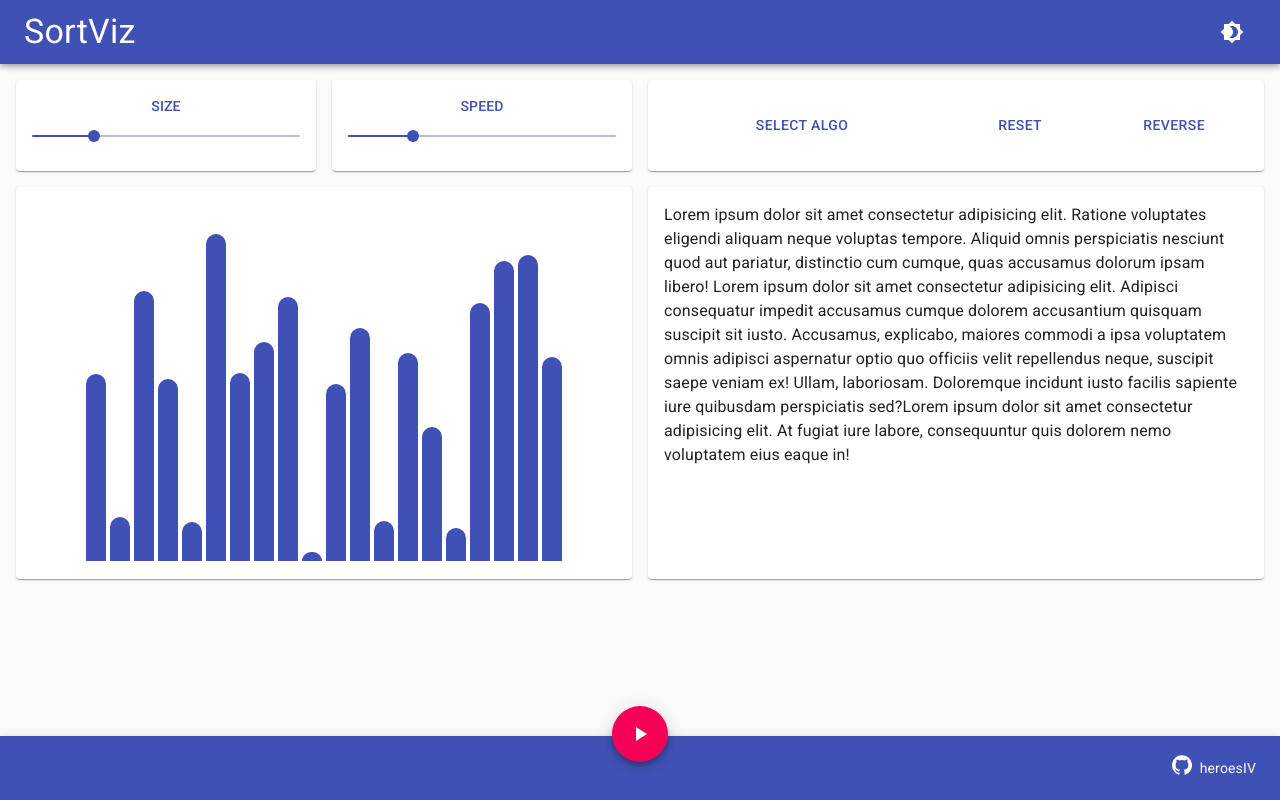
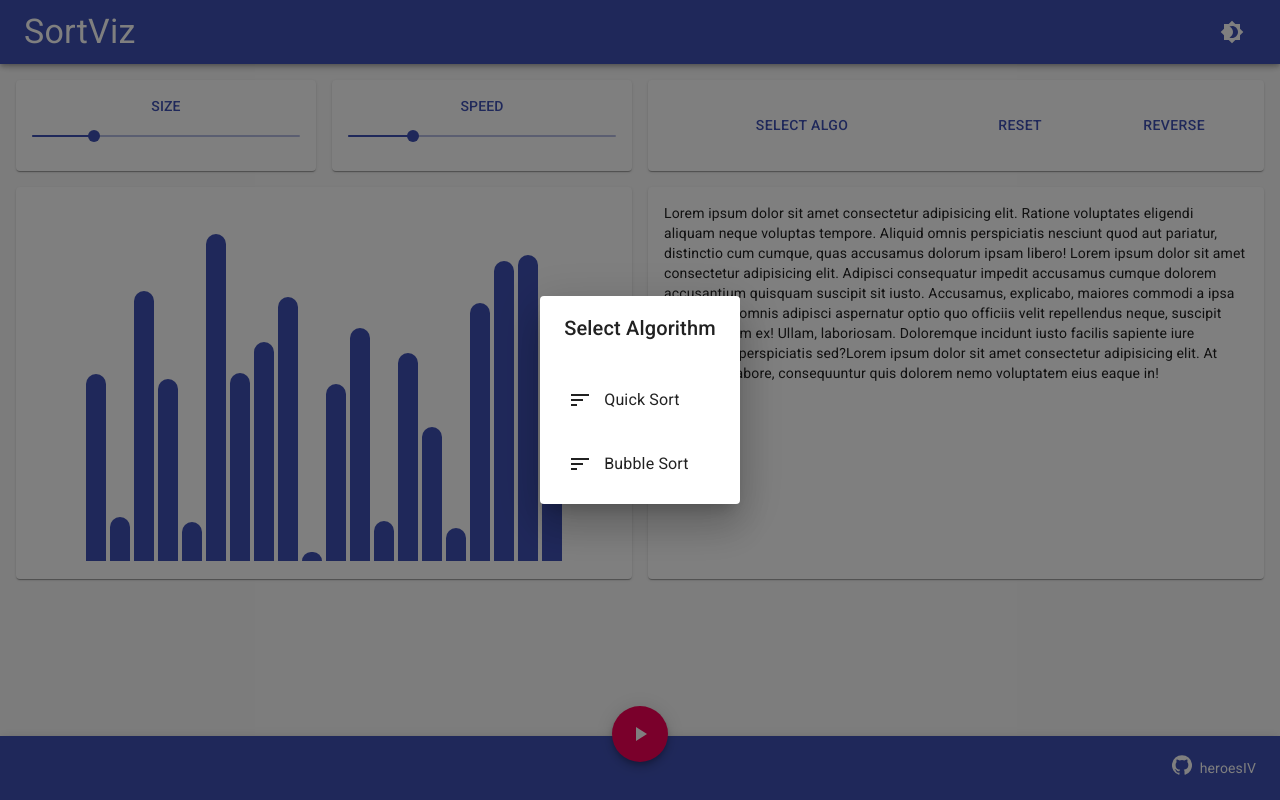
Before and after one commit to heroesIV/SortViz, a React (Create React App) app: page / in a window 1280 px wide. Both pictures are taken after a click on the button 640 px from the left and 734 px from the top of the page. Built offline with nearby package versions, Linux system fonts and the light colour scheme.

Commit message:
algo selection dialog

```diff
--- a/package.json
+++ b/package.json
@@ -5,6 +5,7 @@
   "dependencies": {
     "@material-ui/core": "^4.11.0",
     "@material-ui/icons": "^4.9.1",
+    "@material-ui/lab": "^4.0.0-alpha.56",
     "@material-ui/styles": "^4.10.0",
     "@testing-library/jest-dom": "^4.2.4",
     "@testing-library/react": "^9.3.2",
--- /dev/null
+++ b/src/components/AlgoDialog.js
@@ -0,0 +1,80 @@
+import React from "react";
+import { makeStyles } from "@material-ui/core/styles";
+
+import PropTypes from "prop-types";
+
+import Avatar from "@material-ui/core/Avatar";
+import List from "@material-ui/core/List";
+import ListItem from "@material-ui/core/ListItem";
+import ListItemAvatar from "@material-ui/core/ListItemAvatar";
+import ListItemText from "@material-ui/core/ListItemText";
+import DialogTitle from "@material-ui/core/DialogTitle";
+import Dialog from "@material-ui/core/Dialog";
+import PersonIcon from "@material-ui/icons/Person";
+import SortIcon from "@material-ui/icons/Sort";
+import IconButton from "@material-ui/core/IconButton";
+import { blue } from "@material-ui/core/colors";
+
+const algorithms = ["Quick Sort", "Bubble Sort"];
+
+const useStyles = makeStyles(() => ({
+  avatar: {
+    backgroundColor: blue[100],
+    color: blue[600],
+  },
+}));
+
+export default function AlgoDialog(props) {
+  const classes = useStyles();
+  const { onClose, selectedValue, open, setAlgo } = props;
+
+  const handleClose = () => {
+    onClose(selectedValue);
+  };
+
+  const handleListItemClick = (value) => {
+    setAlgo(value);
+    onClose(value);
+  };
+
+  return (
+    <Dialog
+      onClose={handleClose}
+      aria-labelledby="simple-dialog-title"
+      open={open}
+    >
+      <DialogTitle id="simple-dialog-title">Select Algorithm</DialogTitle>
+      <List>
+        {algorithms.map((algorithms) => (
+          <ListItem
+            button
+            onClick={() => handleListItemClick(algorithms)}
+            key={algorithms}
+          >
+            <IconButton
+              className={classes.menuButton}
+              color="inherit"
+              aria-label="menu"
+            >
+              <SortIcon />
+            </IconButton>
+
+            {/* <ListItemAvatar>
+              <Avatar className={classes.avatar}>
+                <SortIcon />
+              </Avatar>
+            </ListItemAvatar> */}
+            <ListItemText primary={algorithms} />
+          </ListItem>
+        ))}
+      </List>
+    </Dialog>
+  );
+}
+
+AlgoDialog.propTypes = {
+  onClose: PropTypes.func.isRequired,
+  open: PropTypes.bool.isRequired,
+  selectedValue: PropTypes.string.isRequired,
+  setAlgo: PropTypes.func.isRequired,
+};
--- a/src/components/Bars.js
+++ b/src/components/Bars.js
@@ -102,7 +102,7 @@ export default function Bars() {
       <Grid item xs={12} sm={6}>
         <Paper className={classes.paperStyle1}>
           <Grid container className={classes.infoContainer} spacing={2}>
-            <Typography className={classes.info}>
+            <Typography className={classes.info} variant="body2">
               Lorem ipsum dolor sit amet consectetur adipisicing elit. Ratione
               voluptates eligendi aliquam neque voluptas tempore. Aliquid omnis
               perspiciatis nesciunt quod aut pariatur, distinctio cum cumque,
--- a/src/components/BottomAppbar.js
+++ b/src/components/BottomAppbar.js
@@ -1,4 +1,4 @@
-import React, { useContext } from "react";
+import React, { useContext, useState } from "react";
 import { makeStyles } from "@material-ui/core/styles";
 import {
   AppBar,
@@ -12,6 +12,8 @@ import PlayArrowIcon from "@material-ui/icons/PlayArrow";
 import PauseIcon from "@material-ui/icons/Pause";
 import { DataContext } from "../DataContext";
 import GitHubIcon from "@material-ui/icons/GitHub";
+
+import AlgoDialog from "./AlgoDialog";
 
 const useStyles = makeStyles((theme) => ({
   appBar: {
@@ -59,9 +61,22 @@ export default function BottomAppbar({ handlePause }) {
 
   const classes = useStyles();
 
+  const [open, setOpen] = useState(false);
+  const [selectedValue, setSelectedValue] = useState("Select Algo");
+
+  const handleClickOpen = () => {
+    setOpen(true);
+  };
+
+  const handleClose = (value) => {
+    setOpen(false);
+    setSelectedValue(value);
+  };
+
   return (
     <>
       <Toolbar />
+
       <AppBar
         position="fixed"
         className={classes.appBar}
@@ -72,11 +87,18 @@ export default function BottomAppbar({ handlePause }) {
             color="secondary"
             aria-label="add"
             className={classes.fabButton}
-            onClick={handlePause}
+            // onClick={handlePause}
+            onClick={algo === "" ? handleClickOpen : handlePause}
             disabled={sorted}
           >
             {running ? <PauseIcon /> : <PlayArrowIcon />}
           </Fab>
+          <AlgoDialog
+            selectedValue={selectedValue}
+            open={open}
+            onClose={handleClose}
+            setAlgo={setAlgo}
+          />
 
           <div className={classes.grow} />
 
--- a/src/components/SortViz.js
+++ b/src/components/SortViz.js
@@ -99,7 +99,7 @@ export default function SortViz() {
         handleBubbleSort();
       } else if (algo === "Quick Sort") {
         handleQuickSort();
-      } else alert("select algo");
+      }
     } else {
       setRunning(!running);
     }
```
Also changed, not shown: 1 other file (tests, documents, lock files or other folders).
